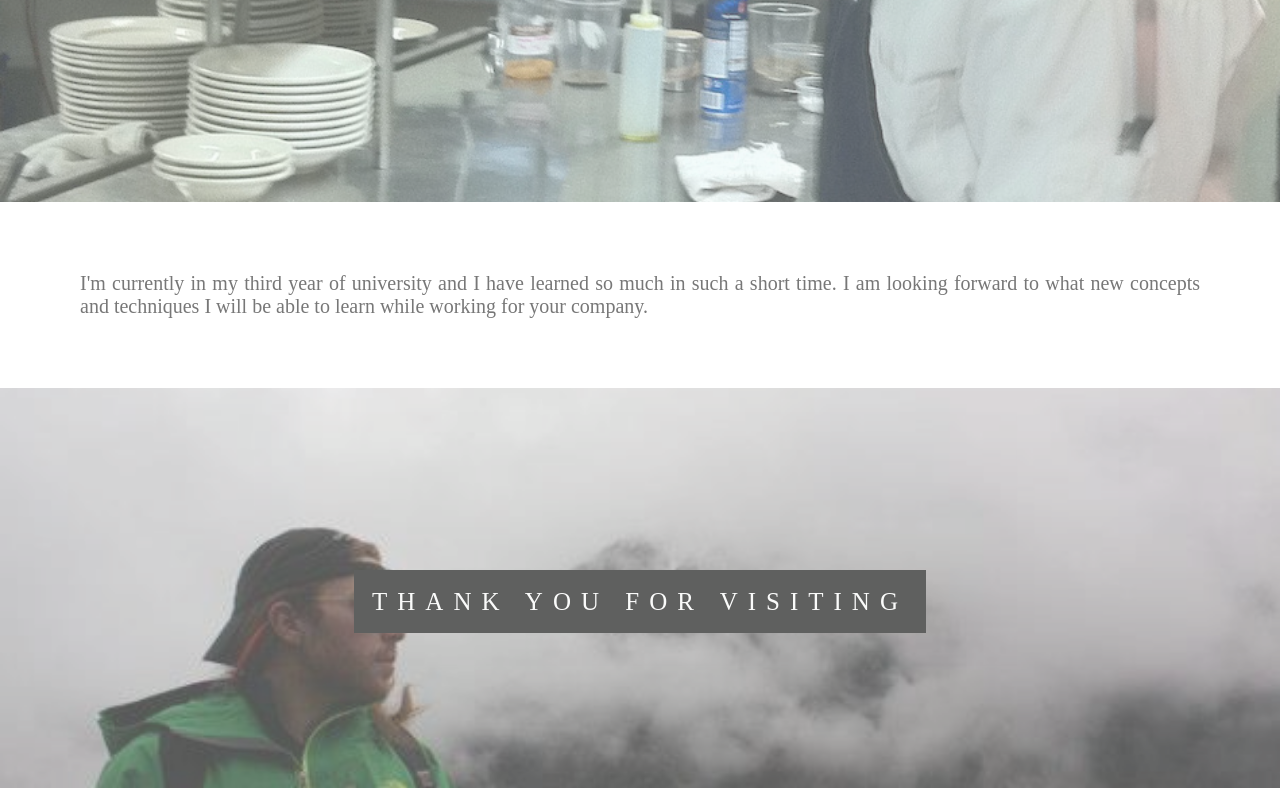
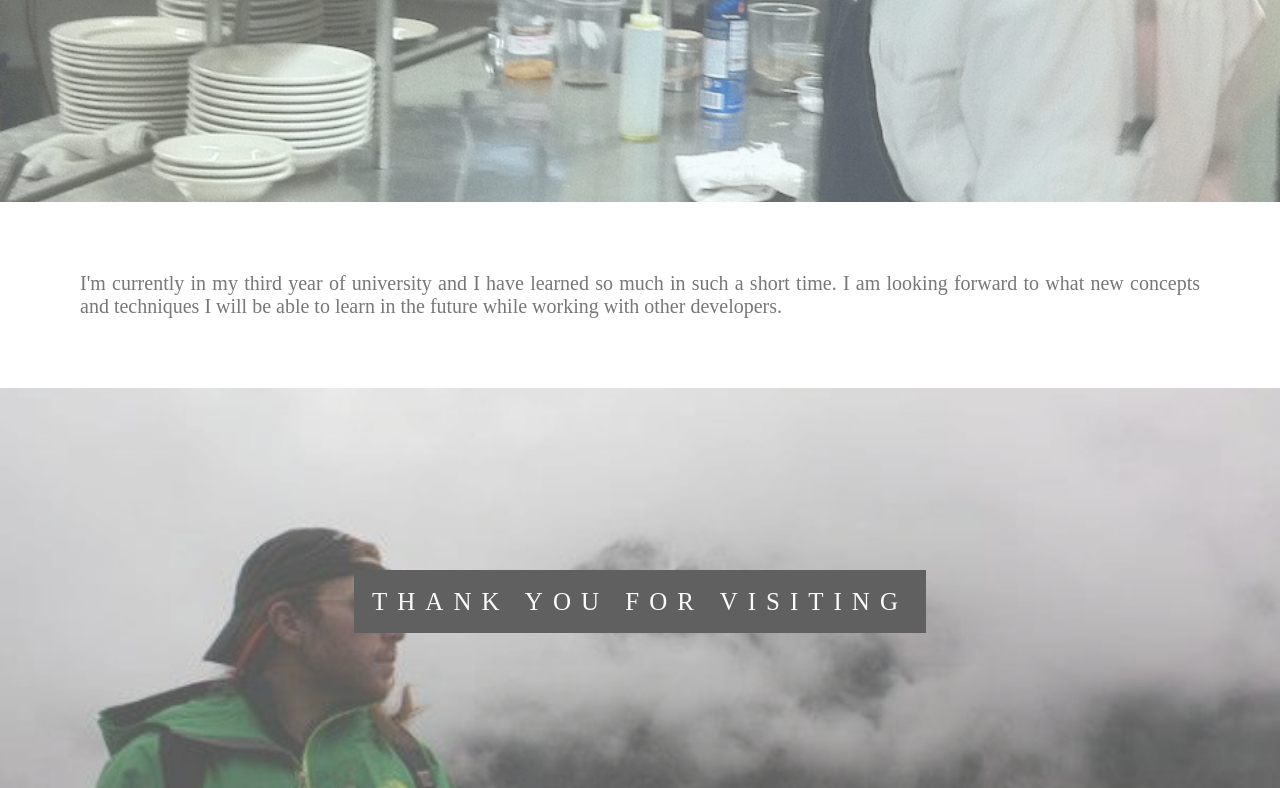
Before and after one commit to sad-panda-dev/sad-panda-dev.github.io, a plain HTML site: page about.html in a window 1280 px wide. Shown: the part 2129-2917 px from the top of the page. Drawn offline with Linux system fonts and the light colour scheme.

Commit message:
Update about.html

```diff
--- a/about.html
+++ b/about.html
@@ -82,7 +82,7 @@
         <div style="position: relative;">
             <div style="color: #777;background-color:white;text-align:center;padding:50px 80px;text-align: justify;">
                 <p style="font-size: 20px;">I'm currently in my third year of university and I have learned so much in such a short time. I am looking forward to what new
-                    concepts and techniques I will be able to learn while working for your company.</p>
+                    concepts and techniques I will be able to learn in the future while working with other developers.</p>
             </div>
         </div>
         <div class="bgimg-2">
```
